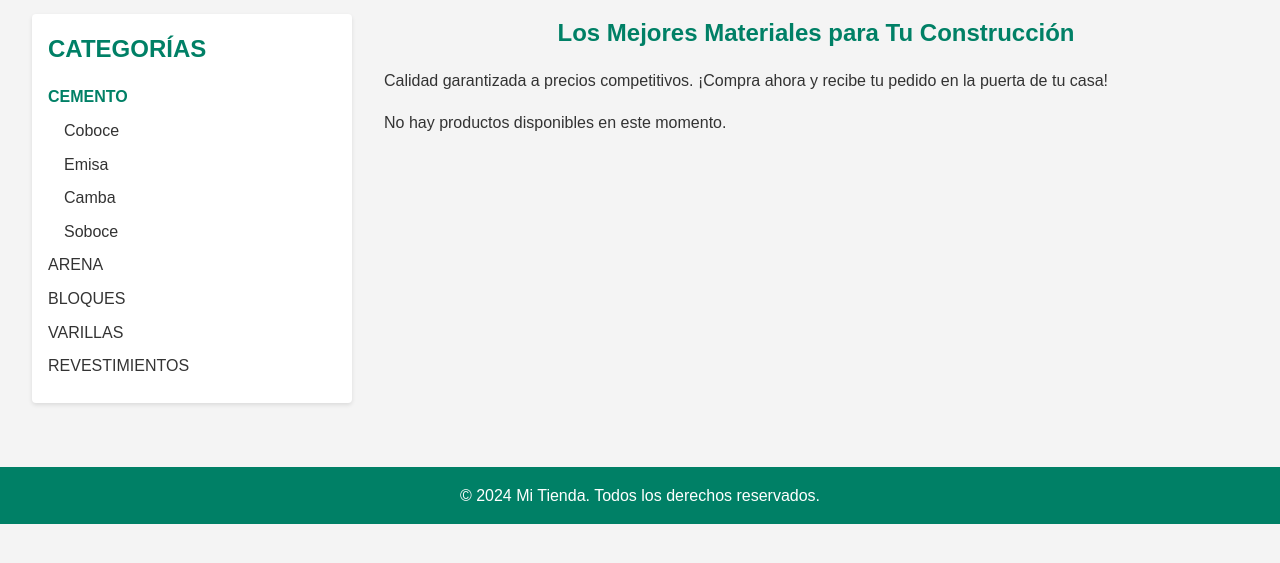
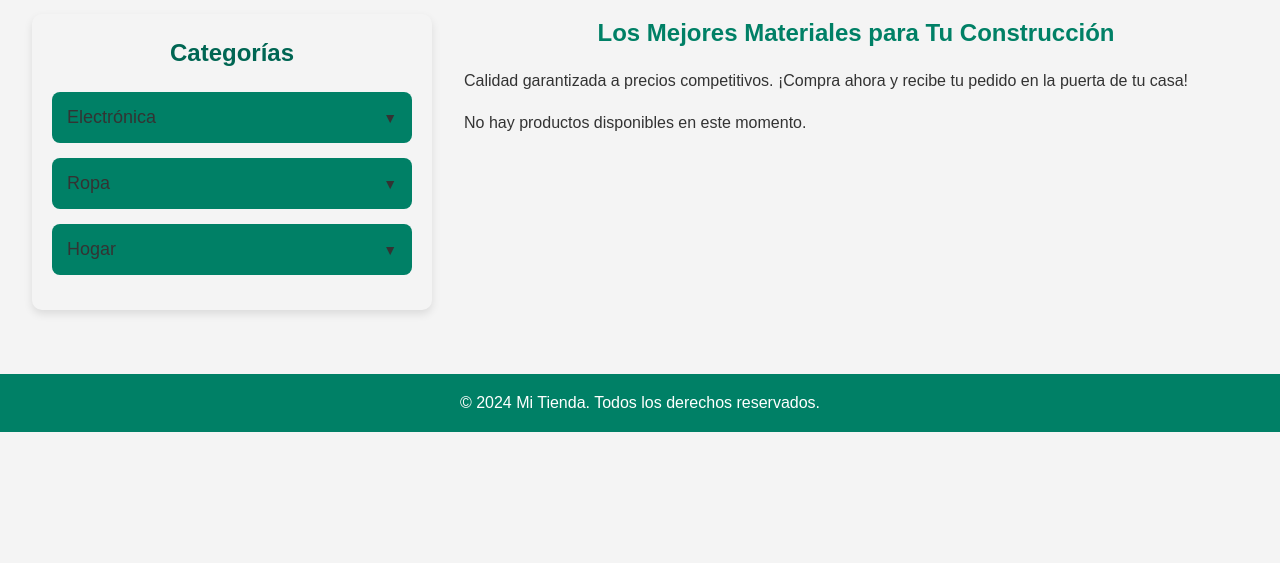
Before and after one commit to 0RLAND0-AV/DevsUp, a Django app: page / in a window 1280 px wide. Shown: the part 98-661 px from the top of the page. Run offline with Django 5.2, Linux system fonts and the light colour scheme; data that the repository does not hold is empty; some libraries are stand-ins or nearby versions.

Commit message:
implementacion de categorias

```diff
--- a/sitioWeb/static/categorias.css
+++ b/sitioWeb/static/categorias.css
@@ -1,35 +1,101 @@
-.categories {
-    flex: 1;
-    background-color: var(--white);
-    padding: 1rem;
-    border-radius: 4px;
-    box-shadow: 0 2px 4px rgba(0, 0, 0, 0.1);
+
+/* Estilos generales de categorías */
+.categorias {
+    width: 100%;
+    max-width: 400px;
+    margin: 0 auto;
+    padding: 20px;
+    border-radius: 10px;
+    background-color: var(--primary-dark);
+    box-shadow: 0px 4px 8px rgba(0, 0, 0, 0.1);
+    color: var(--text-color);
 }
 
-.categories h2 {
-    margin-bottom: 1rem;
-    color: var(--primary-color);
+/* Encabezado de Categorías */
+.categorias h2 {
+    text-align: center;
+    margin-bottom: 20px;
+    color: var(--secondary-color);
 }
 
-.categories ul {
-    list-style-type: none;
+/* Lista de categorías y subcategorías */
+.category-list,
+.subcategory-list {
+    list-style: none;
+    padding: 0;
+    margin: 0;
 }
 
-.categories ul li {
-    margin-bottom: 0.5rem;
+/* Categorías principales */
+.category {
+    margin-bottom: 15px;
+    border-radius: 8px;
+    overflow: hidden; /* Evita que se desborde contenido */
 }
 
-.categories ul li a {
+/* Botón de Categoría */
+.category-btn {
+    width: 100%;
+    text-align: left;
+    background-color: var(--primary-color);
+    border: none;
+    padding: 15px;
+    font-size: 18px;
+    cursor: pointer;
     color: var(--text-color);
-    text-decoration: none;
+    transition: background-color 0.3s, transform 0.2s;
+    display: flex;
+    justify-content: space-between;
+    align-items: center;
 }
 
-.categories ul li a.active {
-    color: var(--primary-color);
-    font-weight: bold;
+.category-btn:hover {
+    background-color: #03a678;
+    transform: scale(1.02); /* Efecto ligero de zoom */
 }
 
-.categories ul ul {
-    margin-left: 1rem;
-    margin-top: 0.5rem;
+/* Icono indicador (flecha) */
+.category-btn::after {
+    content: '▼'; /* Flecha hacia abajo */
+    font-size: 14px;
+    transition: transform 0.3s;
 }
+
+/* Rotar la flecha cuando esté abierta */
+.category-btn.active::after {
+    transform: rotate(-180deg);
+}
+
+/* Subcategorías */
+.subcategory-list {
+    display: none;
+    padding: 10px 20px;
+    background-color: var(--bg-light);
+    border-left: 4px solid var(--primary-color);
+    animation: fadeIn 0.3s ease-in-out; /* Animación suave */
+}
+
+@keyframes fadeIn {
+    from { opacity: 0; }
+    to { opacity: 1; }
+}
+
+/* Cada subcategoría */
+.subcategory {
+    padding: 8px 0;
+    transition: background-color 0.3s;
+}
+
+.subcategory-btn {
+    width: 100%;
+    background: transparent;
+    border: none;
+    text-align: left;
+    color: var(--text-color);
+    cursor: pointer;
+}
+
+.subcategory:hover {
+    background-color:  #03a678;
+    color: var(--primary-dark);
+}
--- a/sitioWeb/static/categorias.js
+++ b/sitioWeb/static/categorias.js
@@ -1,12 +1,20 @@
 document.querySelectorAll('.category-btn').forEach(button => {
-    button.addEventListener('click', function() {
-        // Cerrar todas las subcategorías abiertas
+    button.addEventListener('click', function () {
+        // Cerrar todas las subcategorías y remover clases activas
         document.querySelectorAll('.subcategory-list').forEach(list => {
             list.style.display = 'none';
         });
+        document.querySelectorAll('.category-btn').forEach(btn => {
+            btn.classList.remove('active');
+        });
 
-        // Abrir solo la subcategoría de la categoría actual
+        // Abrir solo la subcategoría de la categoría actual y marcarla como activa
         const subcategoryList = this.nextElementSibling;
-        subcategoryList.style.display = 'block';
+        if (subcategoryList.style.display === 'block') {
+            subcategoryList.style.display = 'none';
+        } else {
+            subcategoryList.style.display = 'block';
+            this.classList.add('active');
+        }
     });
 });
--- a/sitioWeb/templates/base.html
+++ b/sitioWeb/templates/base.html
@@ -63,7 +63,7 @@
     <script src="{% static 'hamburguesa.js' %}"></script>
     <script src="{% static 'login.js' %}"></script>
     <script src="{% static 'perfil.js' %}"></script>
-
+    <script src="{% static 'categorias.js' %}"></script>
     <script src="{% static 'ofertar.js' %}"></script>
 </body>
 </html>
--- a/sitioWeb/templates/categorias.html
+++ b/sitioWeb/templates/categorias.html
@@ -1,17 +1,32 @@
-<aside class="categories">
-    <h2>CATEGORÍAS</h2>
-    <ul>
-        <li><a href="#" class="active">CEMENTO</a>
-            <ul>
-                <li><a href="#">Coboce</a></li>
-                <li><a href="#">Emisa</a></li>
-                <li><a href="#">Camba</a></li>
-                <li><a href="#">Soboce</a></li>
+<div class="categorias">
+    <h2>Categorías</h2>
+    <ul class="category-list">
+        <li class="category">
+            <button class="category-btn">Electrónica</button>
+            <ul class="subcategory-list">
+                <li class="subcategory"><button class="subcategory-btn">Smartphones</button></li>
+                <li class="subcategory"><button class="subcategory-btn">Laptops</button></li>
+                <li class="subcategory"><button class="subcategory-btn">Tablets</button></li>
+                <li class="subcategory"><button class="subcategory-btn">Accesorios</button></li>
             </ul>
         </li>
-        <li><a href="#">ARENA</a></li>
-        <li><a href="#">BLOQUES</a></li>
-        <li><a href="#">VARILLAS</a></li>
-        <li><a href="#">REVESTIMIENTOS</a></li>
+        <li class="category">
+            <button class="category-btn">Ropa</button>
+            <ul class="subcategory-list">
+                <li class="subcategory"><button class="subcategory-btn">Camisetas</button></li>
+                <li class="subcategory"><button class="subcategory-btn">Pantalones</button></li>
+                <li class="subcategory"><button class="subcategory-btn">Vestidos</button></li>
+                <li class="subcategory"><button class="subcategory-btn">Zapatos</button></li>
+            </ul>
+        </li>
+        <li class="category">
+            <button class="category-btn">Hogar</button>
+            <ul class="subcategory-list">
+                <li class="subcategory"><button class="subcategory-btn">Muebles</button></li>
+                <li class="subcategory"><button class="subcategory-btn">Decoración</button></li>
+                <li class="subcategory"><button class="subcategory-btn">Electrodomésticos</button></li>
+                <li class="subcategory"><button class="subcategory-btn">Jardín</button></li>
+            </ul>
+        </li>
     </ul>
-</aside>
+</div>
```
